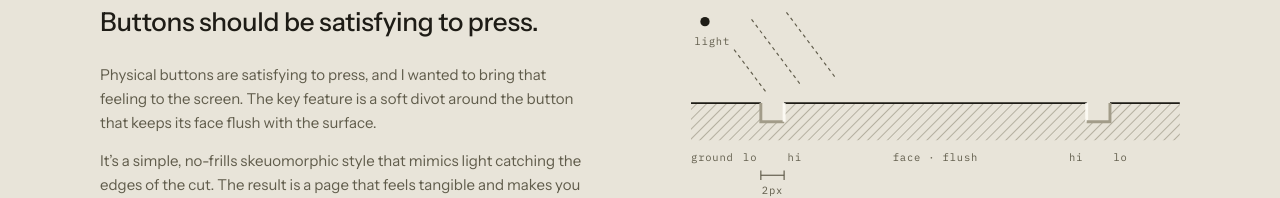
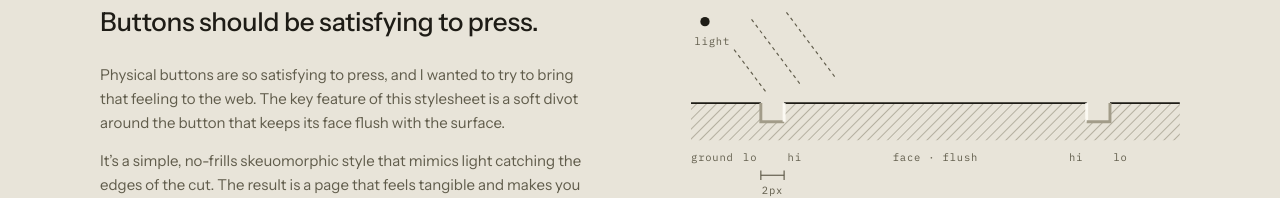
Before and after one commit to nlaz/divot.css, a website: page index.html in a window 1280 px wide. Shown: the part 770-968 px from the top of the page. Drawn offline with nearby package versions, Linux system fonts and the light colour scheme.

Commit message:
docs(site): match the intro copy to the README

```diff
--- a/index.html
+++ b/index.html
@@ -191,7 +191,7 @@ pre.hl .s { color: var(--syn-str); }
     <div class="two">
       <div class="why">
         <div class="sec-head"><p class="eyebrow">background</p><h2>Buttons should be satisfying to press.</h2></div>
-        <p>Physical buttons are satisfying to press, and I wanted to bring that feeling to the screen. The key feature is a soft divot around the button that keeps its face flush with the surface.</p>
+        <p>Physical buttons are so satisfying to press, and I wanted to try to bring that feeling to the web. The key feature of this stylesheet is a soft divot around the button that keeps its face flush with the surface.</p>
         <p>It&#8217;s a simple, no-frills skeuomorphic style that mimics light catching the edges of the cut. The result is a page that feels tangible and makes you want to click things.</p>
       </div>
       <div><svg class="fig" viewBox="0 0 420 160" role="img" aria-label="fig. 1 &#8212; the divot at rest, seen from the side"><defs><pattern id="hrest" width="6" height="6" patternUnits="userSpaceOnUse" patternTransform="rotate(45)"><line x1="0" y1="0" x2="0" y2="6" stroke="var(--line-strong)" stroke-width="1"/></pattern></defs>
```
